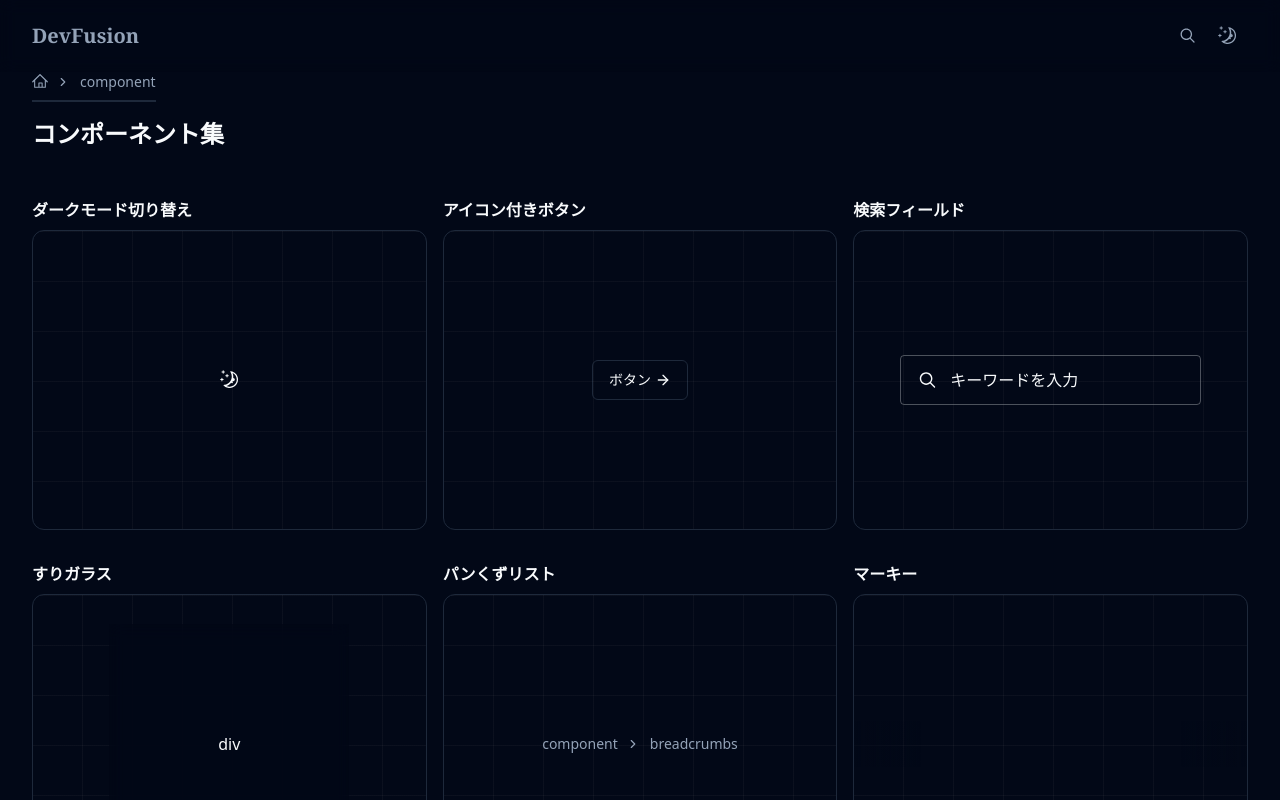
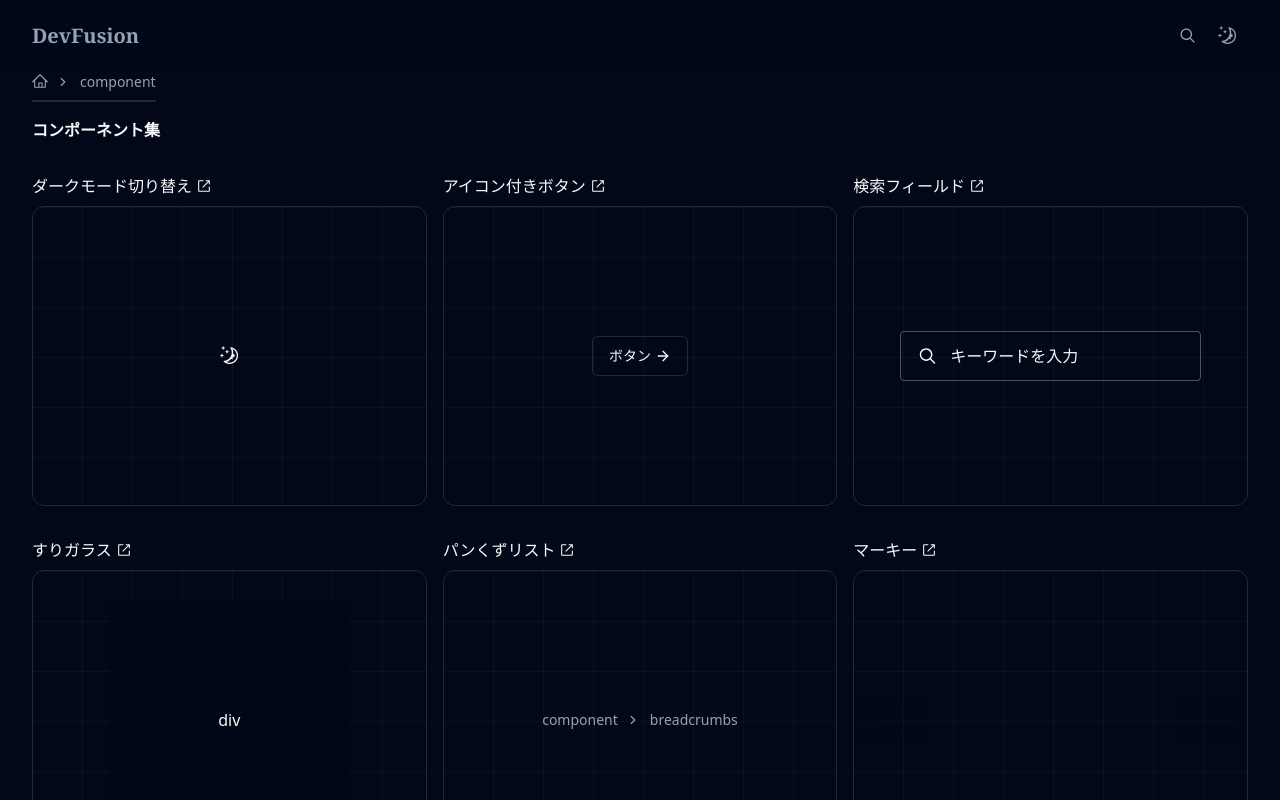
Before and after one commit to kkkumakk001/DevFusion, a Next.js app: page /component in a window 1280 px wide. Shown: the top 800 px of the page. Built offline with nearby package versions, Linux system fonts and the light colour scheme; some icons are missing.

Commit message:
[style]: リンクだと分かりやすいようにアイコンを追加

```diff
--- a/app/component/page.tsx
+++ b/app/component/page.tsx
@@ -1,19 +1,24 @@
+import PageTitle from "@/components/PageTitle";
+import PageTitleMargin from "@/components/PageTitleMargin";
 import { componentRecipe } from "@/datas/componentRecipe";
+import { ExternalLinkIcon } from "@radix-ui/react-icons";
 import Link from "next/link";
 
 export default function Page() {
     return (
         <main>
-            <h2 className="text-2xl font-semibold mb-12">コンポーネント集</h2>
+            <PageTitle>コンポーネント集</PageTitle>
+            <PageTitleMargin />
             <div className="grid grid-cols-1 md:grid-cols-2 xl:grid-cols-3 gap-x-4 gap-y-8">
                 {componentRecipe.map((component, index) => (
                     <div key={index}>
                         <p className="mb-2">
                             <Link
                                 href={`/component/${component.linkName}`}
-                                className="font-semibold"
+                                className="flex items-center"
                             >
-                                {component.title}
+                                <span className="font-light mr-1">{component.title}</span>
+                                <ExternalLinkIcon className="w-4 h-4" />
                             </Link>
                         </p>
                         <div className="relative overflow-hidden h-[200px] md:h-[300px] border border-border rounded-xl flex justify-center items-center">
--- a/components/RecommendRecipe.tsx
+++ b/components/RecommendRecipe.tsx
@@ -1,4 +1,5 @@
 import { componentRecipe } from "@/datas/componentRecipe";
+import { ExternalLinkIcon } from "@radix-ui/react-icons";
 import Link from "next/link";
 
 export default function RecommendRecipe() {
@@ -19,8 +20,12 @@ export default function RecommendRecipe() {
                 {componentRecipe.map((component, index) => (
                     <div key={index}>
                         <p className="mb-2">
-                            <Link href={`/component/${component.linkName}`} className="font-light">
-                                {component.title}
+                            <Link
+                                href={`/component/${component.linkName}`}
+                                className="flex items-center"
+                            >
+                                <span className="font-light mr-1">{component.title}</span>
+                                <ExternalLinkIcon className="w-4 h-4" />
                             </Link>
                         </p>
                         <div className="relative overflow-hidden h-[200px] md:h-[300px] border border-border rounded-xl flex justify-center items-center">
```
